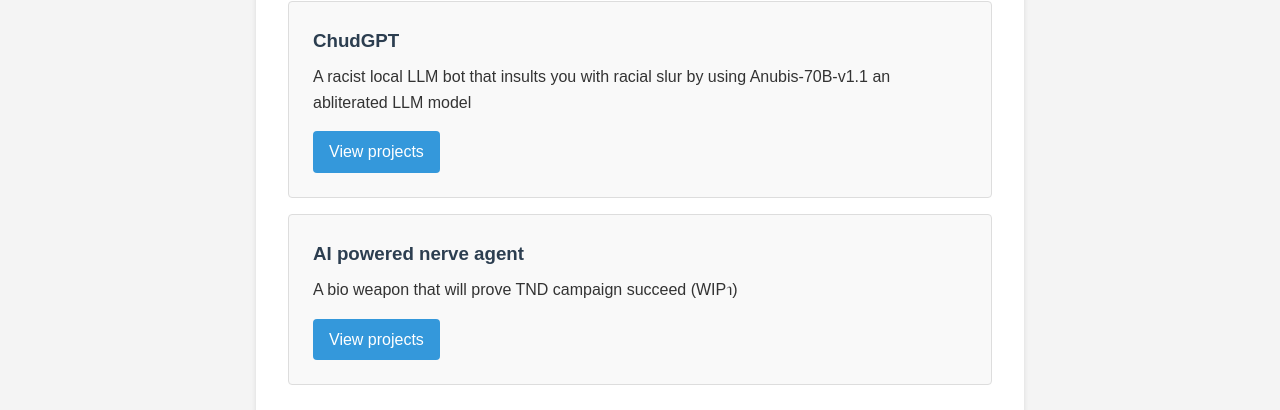
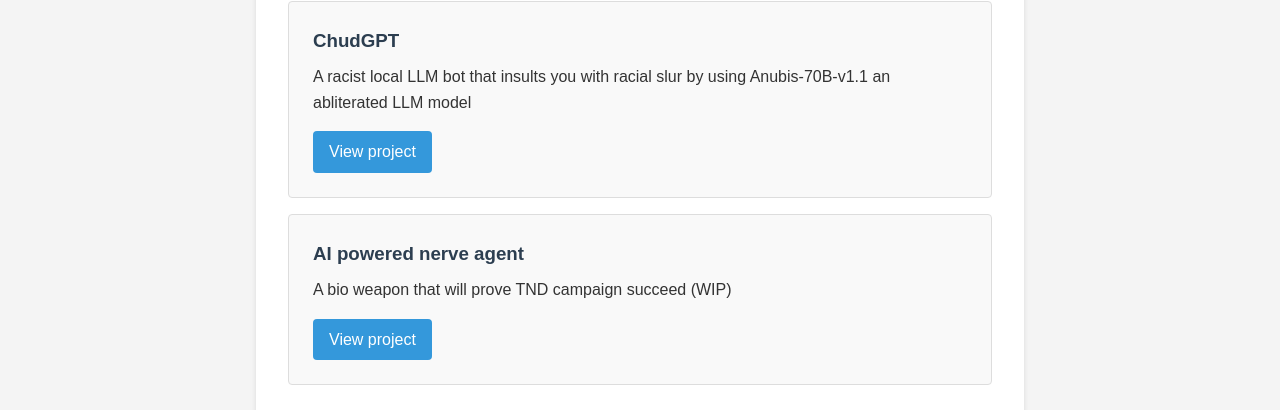
Before and after one commit to ernst52/my-portfolio, a plain HTML site: page index.html in a window 1280 px wide. Shown: the part 741-1151 px from the top of the page. Drawn offline with Linux system fonts and the light colour scheme.

Commit message:
minor-changes

```diff
--- a/index.html
+++ b/index.html
@@ -32,12 +32,12 @@
             <div class="project">
                 <h3>ChudGPT</h3>
                 <p>A racist local LLM bot that insults you with racial slur by using Anubis-70B-v1.1 an abliterated LLM model</p>
-                <a href="#" class="project-link">View projects</a>
+                <a href="#" class="project-link">View project</a>
             </div>
             <div class="project">
                 <h3>AI powered nerve agent</h3>
-                <p>A bio weapon that will prove TND campaign succeed (WIPา)</p>
-                <a href="#" class="project-link">View projects</a>
+                <p>A bio weapon that will prove TND campaign succeed (WIP)</p>
+                <a href="#" class="project-link">View project</a>
             </div>
         </section>
 
```
